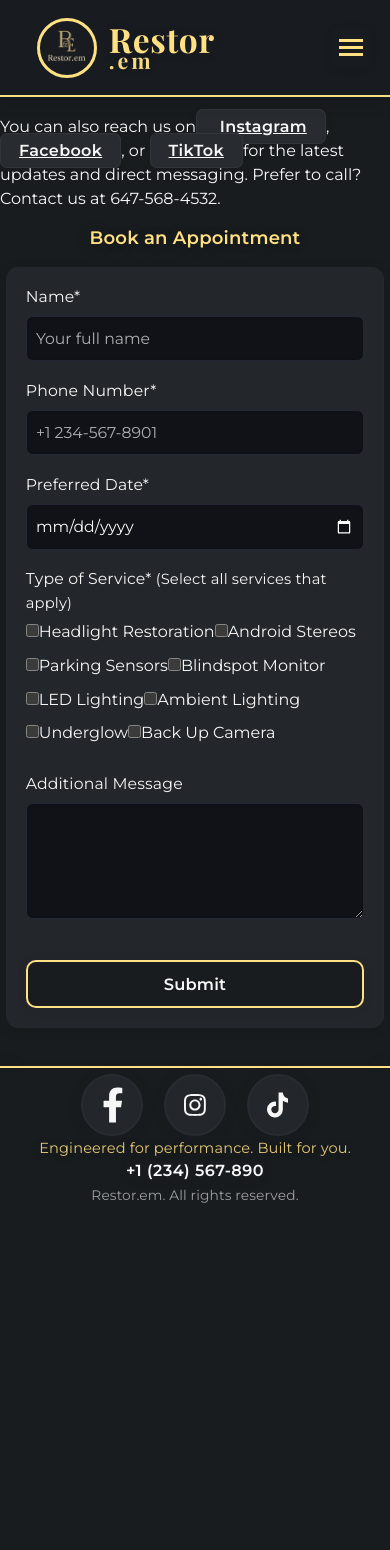
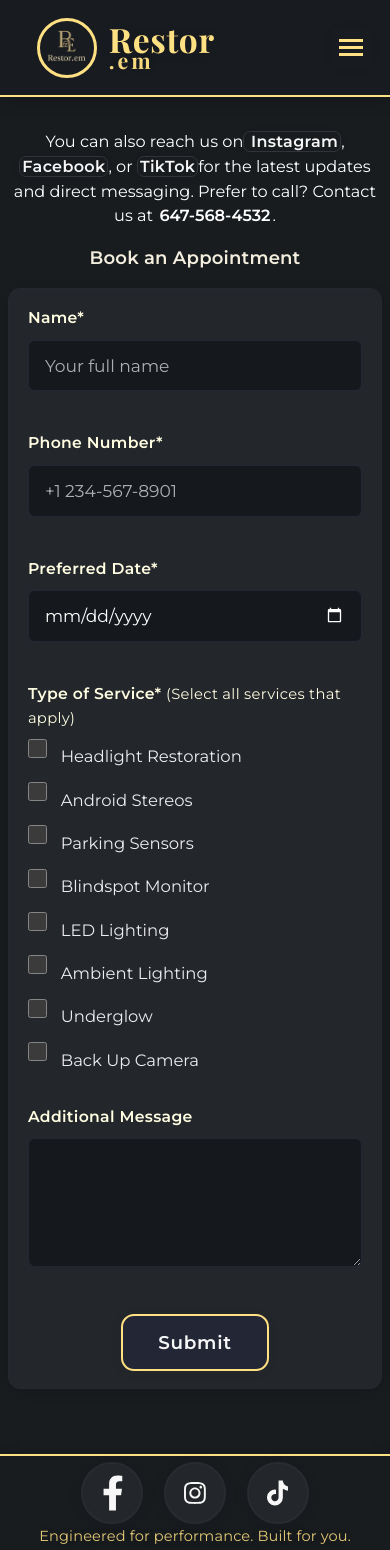
Before and after one commit to usmanAfzalKhan/car-mods-restorem, a React (Create React App) app: page /contact in a window 390 px wide. Shown: the top 1550 px of the page. Before the commit the page ends 1208 px from the top, so only its background shows below. Built offline with nearby package versions, Linux system fonts and the light colour scheme; no server answers.

Commit message:
style(contact): improve service checkbox layout for desktop/mobile and polish overall form spacing, colors, and responsiveness

```diff
--- a/src/pages/ContactPage.css
+++ b/src/pages/ContactPage.css
@@ -1,274 +1,207 @@
+/* src/pages/ContactPage.css */
+
 .contact-page {
+  padding: 2rem 0.5rem 3rem 0.5rem;
   min-height: 100vh;
-  background: none;
-  padding: 1.1rem 0 1.3rem 0;
 }
 
-.contact-info {
-  max-width: 97vw;
-  margin: 0.4rem auto 1.3rem auto;   /* was 1.1rem, now 0.4rem for less space above */
+.contact-intro {
+  color: #fff;
+  font-size: 1.13rem;
   text-align: center;
-  font-size: 0.97rem;
-  color: #fff;
-  font-family: 'Montserrat', 'Segoe UI', Arial, sans-serif;
-  line-height: 1.56;
-  border-radius: 10px;
-  padding: 0.85rem 0.5rem 0.75rem 0.5rem;
-  box-shadow: 0 1.5px 9px #181b2031;
+  max-width: 890px;
+  margin: 0 auto 1.2rem auto;
+  font-weight: 400;
 }
 
-
-.invisible-link {
+.contact-intro .contact-link {
   color: #fff;
   text-decoration: none;
-  font-weight: 500;
+  font-weight: 600;
   padding: 0 2px;
+  border-radius: 7px;
+  transition: background 0.15s;
   background: none;
-  border: none;
-  border-radius: 3px;
   cursor: pointer;
 }
 
-.contact-phone {
-  font-weight: 700;
-  color: #fff;
-  text-decoration: none;
+h1 {
+  text-align: center;
+  color: #ffe082;
+  margin: 1.4rem auto 2.5rem auto;
+  font-size: 2.32rem;
+  font-weight: 800;
   letter-spacing: 0.02em;
 }
 
-.contact-page h1 {
-  text-align: center;
-  margin-bottom: 1.15rem;
-  margin-top: 0.22rem;
-  color: #ffe082;
-  font-size: 1.17rem;
-  font-family: 'Montserrat', 'Segoe UI', Arial, sans-serif;
-  font-weight: 700;
-  letter-spacing: 0.01em;
-  text-shadow: 0 2px 20px #0002;
-}
-
+/* Centered, themed, and soft card form */
 .contact-form {
-  max-width: 97vw;
+  max-width: 540px;
   margin: 0 auto;
-  background: rgba(24,31,51,0.88);
-  border-radius: 10px;
-  box-shadow: 0 3px 18px #181b2030, 0 2px 6px #181b2022;
-  color: #f6f6f6;
-  border: 2px solid #ffe08230;
-  padding: 1.05rem 0.6rem 1.18rem 0.6rem;
-  font-family: 'Montserrat', 'Segoe UI', Arial, sans-serif;
+  background: #21242b;
+  border-radius: 18px;
+  box-shadow: 0 4px 34px #191c2029, 0 2px 10px #23273522;
+  padding: 2.1rem 2.4rem 2.2rem 2.4rem;
+  color: #fff;
 }
 
 .form-group {
-  margin-bottom: 1.04rem;
+  margin-bottom: 1.39rem;
 }
 
 .form-label {
-  display: inline-block;
-  margin-bottom: 0.34rem;
-  font-weight: 500;
-  color: #f6f6f6;
-  font-size: 0.98rem;
-  letter-spacing: 0.01em;
+  display: block;
+  margin-bottom: 0.46rem;
+  font-weight: 700;
+  color: #fffde2;
+  font-size: 1.06rem;
+  letter-spacing: 0.02em;
 }
 
-.required-star {
-  color: #ff5050;
-  margin-left: 0.14em;
-  font-size: 1.09em;
-  vertical-align: super;
-}
-
+/* Inputs, textarea, select styling */
 .form-input,
-.form-textarea,
-select {
+.form-textarea {
   width: 100%;
-  padding: 0.62rem 0.58rem;
-  margin-top: 0.13rem;
-  margin-bottom: 0.08rem;
+  padding: 0.75rem 1rem;
   border: 1.5px solid #232735;
   border-radius: 7px;
-  background: #101217;
-  color: #f6f6f6;
-  font-size: 0.98rem;
+  background: #15181d;
+  color: #fff;
+  font-size: 1.07rem;
   font-family: inherit;
   transition: border-color 0.17s;
   outline: none;
-  box-shadow: 0 0.5px 3px #0001 inset;
+  margin-top: 0.14rem;
 }
 
 .form-input:focus,
-.form-textarea:focus,
-select:focus {
+.form-textarea:focus {
+  border-color: #ffe082;
+  box-shadow: 0 0 10px #ffe08233;
+}
+
+/* --- Type of Service Checkboxes --- */
+.services-checkbox-group {
+  display: flex;
+  flex-wrap: wrap;
+  gap: 0.75rem 2.3rem; /* vertical and horizontal gap */
+  margin-top: 0.6rem;
+  margin-bottom: 0.4rem;
+  padding-left: 0.1rem;
+  align-items: flex-start;
+}
+
+.services-checkbox-group label {
+  display: flex;
+  align-items: center;
+  gap: 0.47em;
+  min-width: 210px;
+  font-size: 1.08rem;
+  color: #ececf1;
+  font-weight: 500;
+  margin-bottom: 0.3rem;
+  cursor: pointer;
+  user-select: none;
+  background: none;
+}
+
+.services-checkbox-group input[type="checkbox"] {
+  accent-color: #ffe082;
+  width: 1.18em;
+  height: 1.18em;
+  margin-right: 0.39em;
+}
+
+@media (max-width: 700px) {
+  .services-checkbox-group {
+    flex-direction: column;
+    gap: 0.18rem 0;
+    padding-left: 0;
+  }
+  .services-checkbox-group label {
+    min-width: 0;
+    font-size: 1.03rem;
+  }
+}
+
+.form-group .form-label {
+  margin-bottom: 0.48rem;
+  display: block;
+}
+
+/* Submit Button */
+.submit-button {
+  display: block;
+  margin: 1.25rem auto 0;
+  padding: 0.79rem 2.2rem;
+  background: #232735;
+  color: #ffe082;
+  border: 2px solid #ffe082;
+  border-radius: 13px;
+  font-size: 1.15rem;
+  font-family: inherit;
+  font-weight: 600;
+  letter-spacing: 0.04em;
+  box-shadow: 0 1.5px 10px #23273520;
+  text-shadow: none;
+  cursor: pointer;
+  transition: box-shadow 0.16s, color 0.16s, border 0.16s;
+}
+
+.submit-button:hover,
+.submit-button:focus {
+  box-shadow: 0 0 20px 2px #ffe08299, 0 3px 20px #23273544;
+  color: #ffe082;
   border-color: #ffe082;
   outline: none;
 }
 
-select {
-  color: #f6f6f6;
+.submit-button:disabled {
+  opacity: 0.6;
+  cursor: not-allowed;
 }
 
-/* Checkbox: single column for mobile */
-.checkbox-group {
-  display: flex;
-  flex-direction: column;
-  gap: 0.56em 0;
-  align-items: flex-start;
-  margin-bottom: 0.22em;
-  padding: 0.28em 0 0.1em 0;
+/* Success and Error messages */
+.form-success {
+  color: #86e29b;
+  background: #19201a;
+  padding: 0.65rem 0.9rem;
+  border-radius: 8px;
+  margin-top: 1.2rem;
+  text-align: center;
+  font-weight: 600;
+  letter-spacing: 0.02em;
+  font-size: 1.03rem;
+  box-shadow: 0 1px 10px #4caf5030;
 }
 
-.checkbox-label {
-  display: flex;
-  align-items: center;
-  width: 100%;
-  font-size: 0.98rem;
-  color: #ffe082;
-  font-family: inherit;
-  font-weight: 500;
-  gap: 0.52em;
-  cursor: pointer;
-  user-select: none;
-  padding: 0.23em 0.06em;
-  border-radius: 7px;
-  transition: background 0.15s;
+.form-error {
+  color: #ffd1d1;
+  background: #351c1c;
+  padding: 0.6rem 1rem;
+  border-radius: 8px;
+  margin-top: 1.2rem;
+  text-align: center;
+  font-weight: 600;
+  letter-spacing: 0.01em;
+  font-size: 1.03rem;
+  box-shadow: 0 1px 10px #b7373730;
 }
 
-.checkbox-label:hover,
-.checkbox-label:focus-within {
-  background: rgba(255, 224, 130, 0.06);
-}
-
-.service-checkbox {
-  accent-color: #ffe082;
-  width: 1.12em;
-  height: 1.12em;
-  margin-right: 0.28em;
-  border-radius: 5px;
-  border: 1.2px solid #ffe08288;
-  background: #181f33;
-  vertical-align: middle;
-  transition: box-shadow 0.17s;
-}
-
-.checkbox-label span {
-  color: #f6f6f6;
-  font-weight: 400;
-  letter-spacing: 0.01em;
-}
-
-.select-help {
-  display: block;
-  color: #ffe082b0;
-  font-size: 0.94em;
-  margin-top: 0.18em;
-  margin-left: 0.1em;
-  letter-spacing: 0.01em;
-}
-
-.form-textarea {
-  min-height: 70px;
-  resize: vertical;
-}
-
-.submit-button {
-  width: 100%;
-  margin-top: 1.02rem;
-  margin-bottom: 0.1rem;
-  background: #191c1f;
-  color: #ffe082;
-  font-weight: 600;
-  border: 2px solid #ffe082;
-  border-radius: 10px;
-  font-size: 1.02rem;
-  letter-spacing: 0.01em;
-  box-shadow: 0 1.5px 10px #2327351a;
-  text-align: center;
-  cursor: pointer;
-  padding: 0.62em 0;
-  transition: box-shadow 0.17s, color 0.13s, background 0.13s, border 0.12s;
-  font-family: inherit;
-}
-
-.submit-button:hover,
-.submit-button:focus {
-  box-shadow: 0 2px 12px #ffe08290;
-  outline: none;
-  background: #21252a;
-  color: #fff2c7;
-}
-
-/* ====== TABLET/LARGE MOBILE: 2 columns for services ====== */
-@media (min-width: 480px) {
-  .contact-info {
-    font-size: 1.05rem;
-    padding: 1.02rem 0.95rem 0.9rem 0.95rem;
-    border-radius: 11px;
+/* Responsive adjustments */
+@media (max-width: 700px) {
+  .contact-form {
+    padding: 1.15rem 0.9rem 1.2rem 0.9rem;
+    max-width: 98vw;
   }
-  .contact-form {
-    padding: 1.2rem 1.1rem 1.3rem 1.1rem;
-    border-radius: 13px;
-    max-width: 97vw;
+  h1 {
+    font-size: 1.29rem;
+    margin: 1.1rem auto 1.29rem auto;
+  }
+  .contact-intro {
+    font-size: 1.01rem;
   }
   .form-label {
-    font-size: 1.04rem;
-  }
-  .checkbox-group {
-    flex-direction: row;
-    flex-wrap: wrap;
-    gap: 0.68em 1.35em;
-  }
-  .checkbox-label {
-    width: 45%;
-    min-width: 175px;
-    font-size: 1.03rem;
-    padding: 0.24em 0.09em;
+    font-size: 0.98rem;
   }
 }
-
-/* ====== DESKTOP: Max 2 even columns, beautiful alignment ====== */
-@media (min-width: 800px) {
-  .contact-page {
-    padding: 2.7rem 0 2.5rem 0;
-  }
-  .contact-info {
-    max-width: 640px;
-    margin: 2.1rem auto 1.8rem auto;
-    font-size: 1.09rem;
-    padding: 1.05rem 1.2rem 0.95rem 1.2rem;
-  }
-  .contact-form {
-    max-width: 600px;
-    padding: 2.2rem 2rem 2.5rem 2rem;
-    border-radius: 14px;
-  }
-  .contact-page h1 {
-    font-size: 2.05rem;
-    margin-top: 0.4rem;
-    margin-bottom: 2.2rem;
-  }
-  .form-label {
-    font-size: 1.13rem;
-  }
-  .checkbox-group {
-    display: grid;
-    grid-template-columns: 1fr 1fr;
-    gap: 0.8em 2.2em;
-    padding: 0.35em 0 0.1em 0;
-    margin-bottom: 0.45em;
-    align-items: center;
-  }
-  .checkbox-label {
-    width: 100%;
-    min-width: 210px;
-    font-size: 1.14rem;
-    margin-bottom: 0.15em;
-    padding: 0.3em 0.13em;
-  }
-}
-
-/* Hide blue tap highlight on mobile */
-input, select, textarea, button {
-  -webkit-tap-highlight-color: rgba(0,0,0,0);
-}
```
